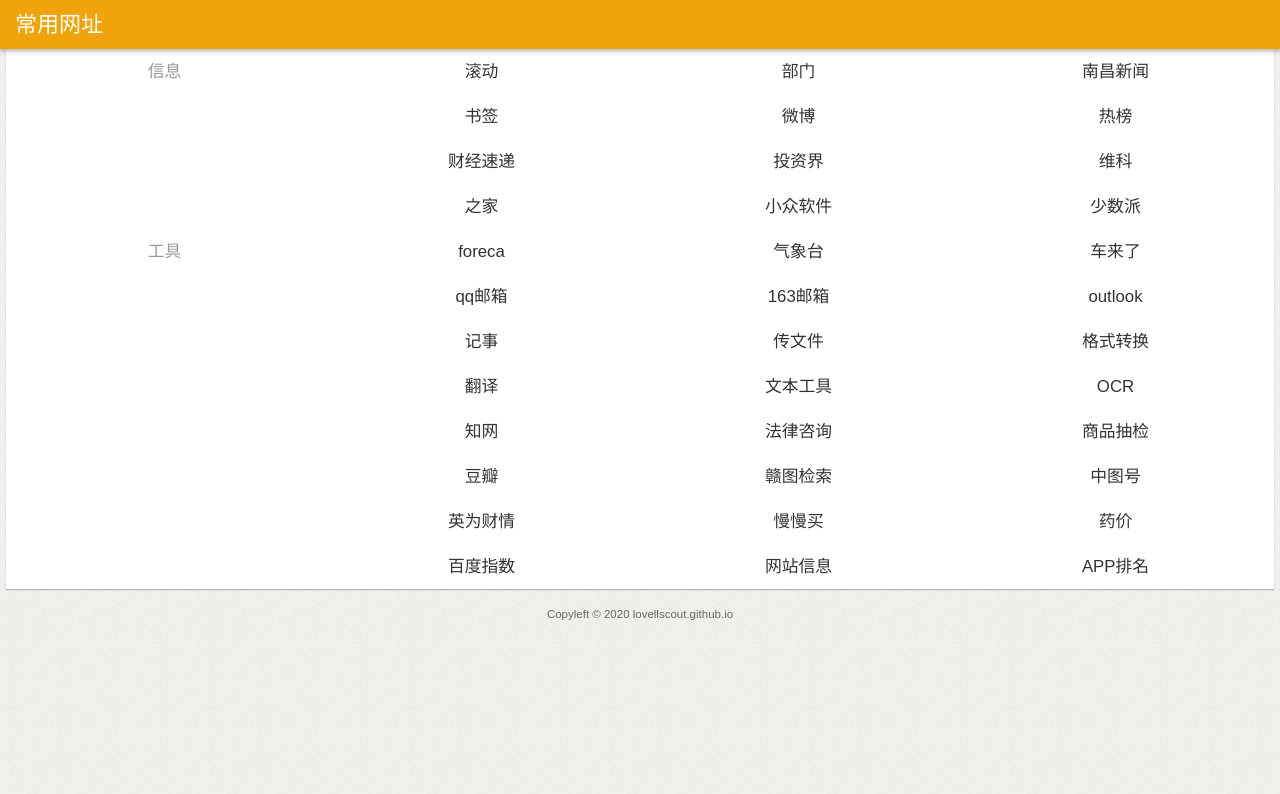
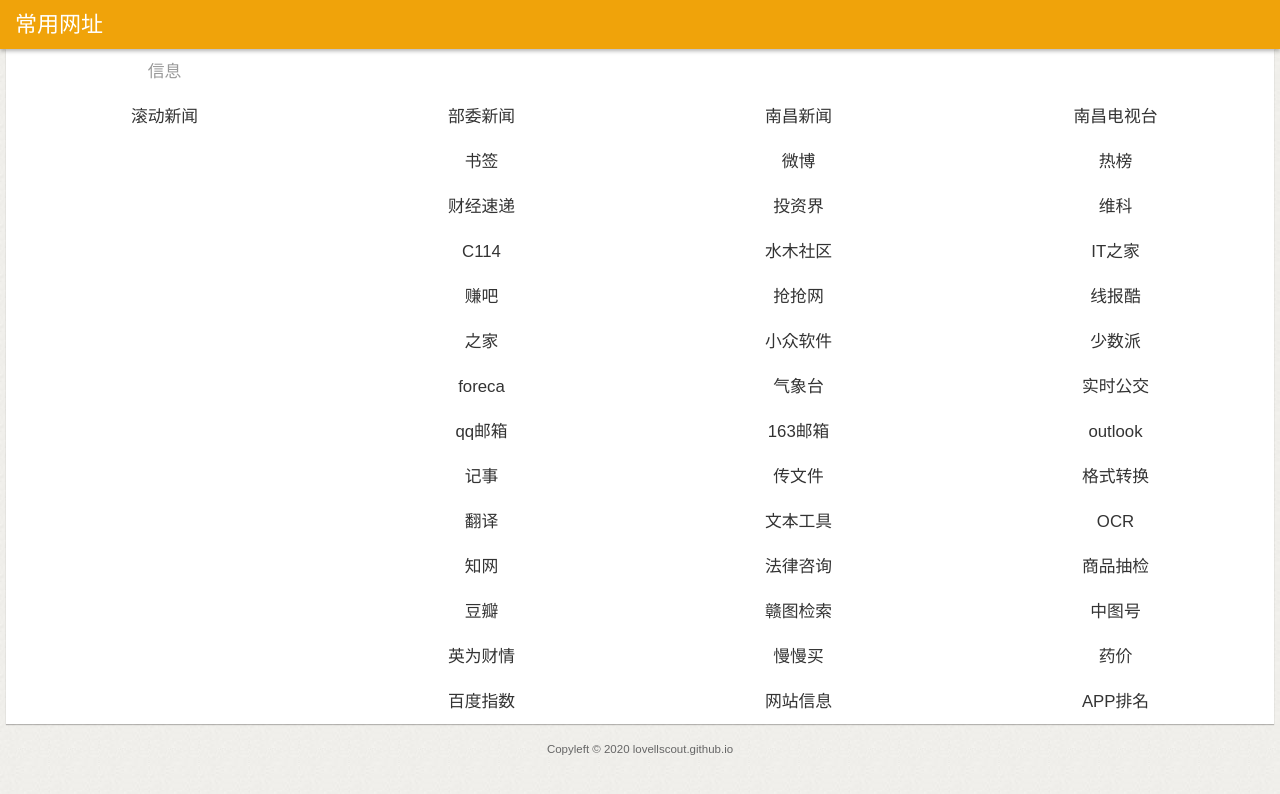
Before and after one commit to lovellscout/lovellscout.github.io, a plain HTML site: page index.html in a window 1280 px wide. Drawn offline with Linux system fonts and the light colour scheme.

Commit message:
Update index.html

```diff
--- a/index.html
+++ b/index.html
@@ -28,9 +28,15 @@
     <div class="nav-urls">
      <ul class="urls">
       <li class="url sort"><a href="javascript:void(0);" class="btn"><b>信息</b></a></li>
-      <li class="url"><a href="http://sousuo.gov.cn/column/30611/0.htm" class="btn" target="_blank"><b>滚动</b></a></li>
-      <li class="url"><a href="http://sousuo.gov.cn/column/30613/0.htm" class="btn" target="_blank"><b>部门</b></a></li>
+      </ul>
+    </div>
+
+    <div class="nav-urls">
+     <ul class="urls">
+      <li class="url"><a href="http://sousuo.gov.cn/column/30611/0.htm" class="btn" target="_blank"><b>滚动新闻</b></a></li>
+      <li class="url"><a href="http://sousuo.gov.cn/column/30613/0.htm" class="btn" target="_blank"><b>部委新闻</b></a></li>
       <li class="url"><a href="http://www.ncnews.com.cn/xwzx/ncxw/jrnc/" class="btn" target="_blank"><b>南昌新闻</b></a></li>
+      <li class="url"><a href="https://www.nctv.net.cn/" class="btn" target="_blank"><b>南昌电视台</b></a></li>
       </ul>
     </div>
 
@@ -55,6 +61,24 @@
     <div class="nav-urls">
      <ul class="urls">
       <li class="url sort"><a href="javascript:void(0);" class="btn"><b>　　</b></a></li>
+      <li class="url"><a href="https://www.txrjy.com/forum.php?mod=forumdisplay&fid=45&filter=author&orderby=dateline&mobile=yes" class="btn" target="_blank"><b>C114</b></a></li>
+      <li class="url"><a href="https://exp.newsmth.net/board/4fdf6a2952c756a4ce5cf98e4b281018" class="btn" target="_blank"><b>水木社区</b></a></li>
+      <li class="url"><a href="https://m.ithome.com/phonem/" class="btn" target="_blank"><b>IT之家</b></a></li>
+      </ul>
+    </div>
+
+    <div class="nav-urls">
+     <ul class="urls">
+      <li class="url sort"><a href="javascript:void(0);" class="btn"><b>　　</b></a></li>
+      <li class="url"><a href="http://www.zuanke8.com/forum.php?mod=forumdisplay&fid=15&filter=author&orderby=dateline&mobile=2" class="btn" target="_blank"><b>赚吧</b></a></li>
+      <li class="url"><a href="https://www.qiangqiang5.com/forum.php?mod=forumdisplay&fid=95&filter=author&orderby=dateline&mobile=no&mobile=1&simpletype=no" class="btn" target="_blank"><b>抢抢网</b></a></li>
+      <li class="url"><a href="https://v1.xianbao.fun/category-zuankeba.html" class="btn" target="_blank"><b>线报酷</b></a></li>
+      </ul>
+    </div>
+
+    <div class="nav-urls">
+     <ul class="urls">
+      <li class="url sort"><a href="javascript:void(0);" class="btn"><b>　　</b></a></li>
       <li class="url"><a href="https://m.ithome.com/" class="btn" target="_blank"><b>之家</b></a></li>
       <li class="url"><a href="https://www.appinn.com/" class="btn" target="_blank"><b>小众软件</b></a></li>
       <li class="url"><a href="https://sspai.com/" class="btn" target="_blank"><b>少数派</b></a></li>
@@ -63,10 +87,10 @@
 
     <div class="nav-urls">
      <ul class="urls">
-      <li class="url sort"><a href="javascript:void(0);" class="btn"><b>工具</b></a></li>
+      <li class="url sort"><a href="javascript:void(0);" class="btn"><b>　　</b></a></li>
       <li class="url"><a href="https://www.foreca.org/meteogram.php?loc_id=101800163&mglang=zh&units=metric&tf=24h" class="btn" target="_blank"><b>foreca</b></a></li>
       <li class="url"><a href="http://m.nmc.cn/publish/forecast/AJX/nanchang.html" class="btn" target="_blank"><b>气象台</b></a></li>
-      <li class="url"><a href="https://web.chelaile.net.cn/pc/index.html#!/switchcity" class="btn" target="_blank"><b>车来了</b></a></li>
+      <li class="url"><a href="https://h5.mygolbs.com/?areacode=nc100791" class="btn" target="_blank"><b>实时公交</b></a></li>
      </ul>
     </div>
 
```
